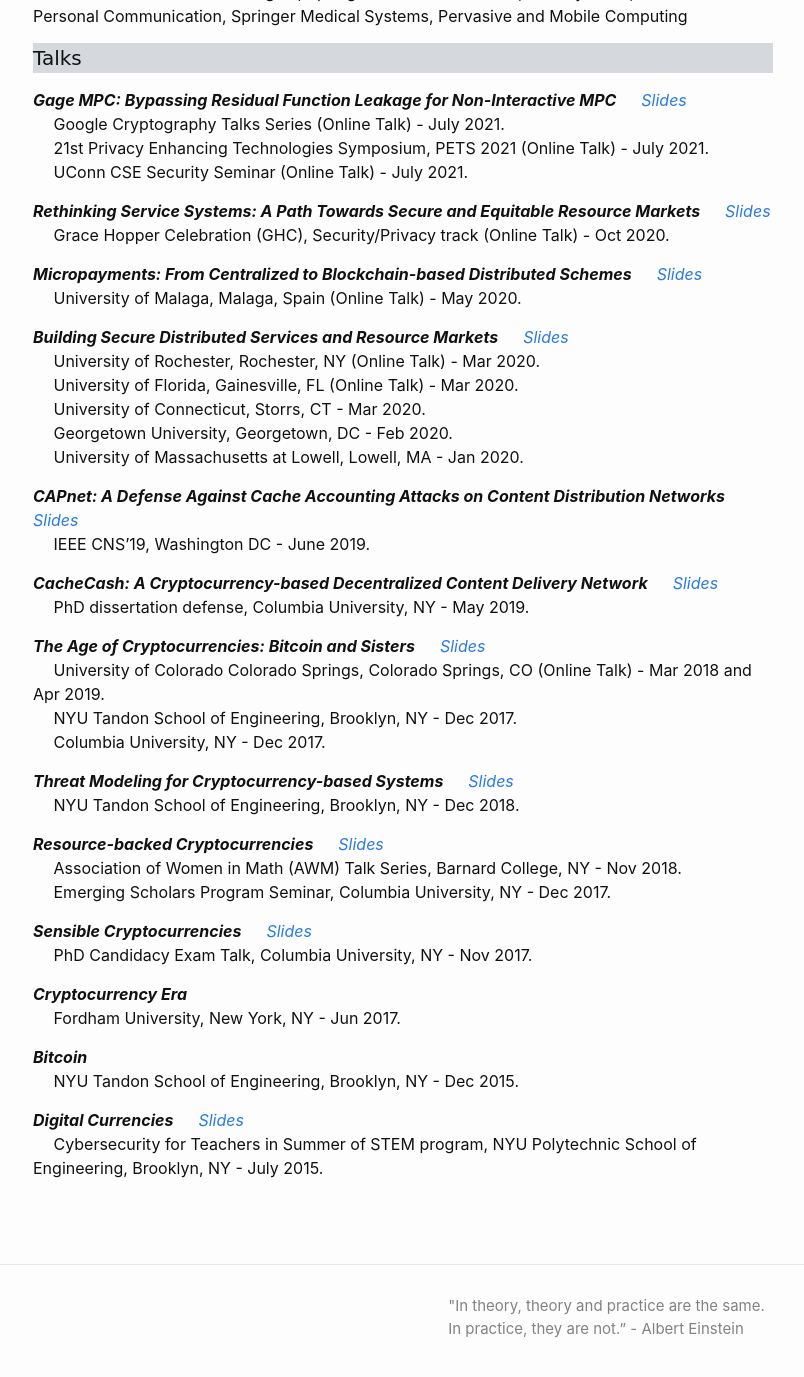
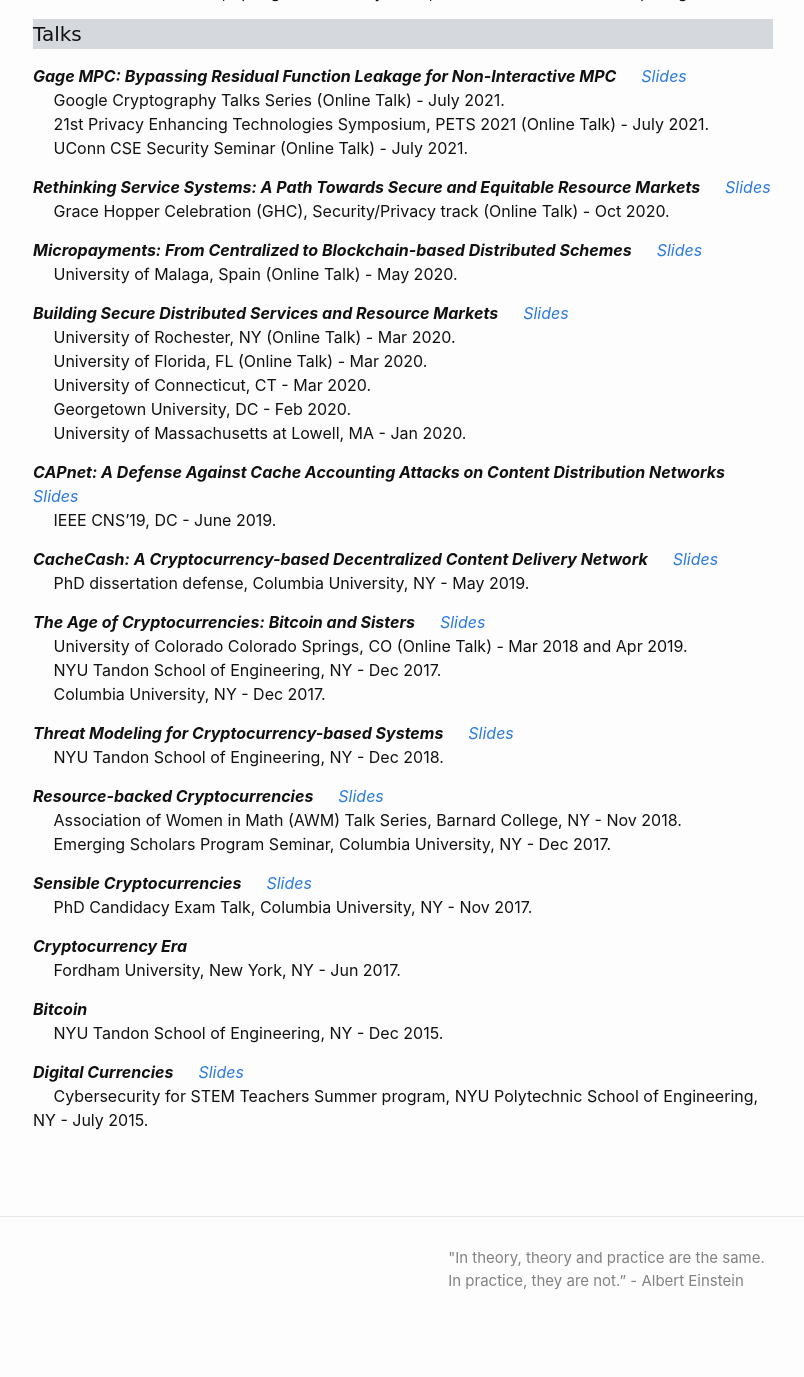
Before and after one commit to GhadaAlmashaqbeh/GhadaAlmashaqbeh.github.io, a Jekyll site: the page built from 03-talks.md, in a window 1280 px wide and 1400 px high, scrolled down 734 px. Shown: the top 1377 px of the window, without its empty margins (237-1041 px from the left). Built offline with Jekyll 4.4.1, drawn with Linux system fonts in a browser that asks for light colours; after the commit the page ends 2086 px from its top, so only the background shows below that; some of the changed text lies outside the part shown.

Commit message:
edit talks

```diff
--- a/03-talks.md
+++ b/03-talks.md
@@ -21,7 +21,7 @@
 2021: [Crypto](https://crypto.iacr.org/2021/) <br/>
 2019/2020: CFAIL['19](https://www.cfail.org/past-events), and ['20](https://www.cfail.org/cfail-2020) <br/>
 2017: [CSAW](https://engineering.nyu.edu/events/2017/11/09/cyber-security-awareness-week-csaw-2017) <br/>
-2016: [CSAW](https://engineering.nyu.edu/events/2016/11/10/csaw-16),[IEEE HPSC](https://csis.pace.edu/BigDataSecurity/BigDataSecurity2016/hpsccommittee.htm)  <br/>
+2016: [CSAW](https://engineering.nyu.edu/events/2016/11/10/csaw-16), [IEEE HPSC](https://csis.pace.edu/BigDataSecurity/BigDataSecurity2016/hpsccommittee.htm)  <br/>
 
 
 <h4 style="font-family: 'Comic Sans MS'; background-color:rgb(213, 216, 220);">Reviewer/sub-reviewer</h4>
@@ -42,28 +42,28 @@
 &emsp; Grace Hopper Celebration (GHC), Security/Privacy track (Online Talk) - Oct 2020.
 
 ***Micropayments: From Centralized to Blockchain-based Distributed Schemes*** &emsp; [_Slides_](../slides/micropayments-talk.pdf)<br/>
-&emsp; University of Malaga, Malaga, Spain (Online Talk) - May 2020.
+&emsp; University of Malaga, Spain (Online Talk) - May 2020.
 
 ***Building Secure Distributed Services and Resource Markets*** &emsp; [_Slides_](../slides/job-talk.pdf)<br/>
-&emsp; University of Rochester, Rochester, NY (Online Talk) - Mar 2020.<br/>
-&emsp; University of Florida, Gainesville, FL (Online Talk) - Mar 2020.<br/>
-&emsp; University of Connecticut, Storrs, CT - Mar 2020.<br/>
-&emsp; Georgetown University, Georgetown, DC - Feb 2020.<br/>
-&emsp; University of Massachusetts at Lowell, Lowell, MA - Jan 2020.<br/>
+&emsp; University of Rochester, NY (Online Talk) - Mar 2020.<br/>
+&emsp; University of Florida, FL (Online Talk) - Mar 2020.<br/>
+&emsp; University of Connecticut, CT - Mar 2020.<br/>
+&emsp; Georgetown University, DC - Feb 2020.<br/>
+&emsp; University of Massachusetts at Lowell, MA - Jan 2020.<br/>
 
 ***CAPnet: A Defense Against Cache Accounting Attacks on Content Distribution Networks*** &emsp; [_Slides_](../slides/capnet-cns-2019.pdf)<br/>
-&emsp; IEEE CNS’19, Washington DC - June 2019.
+&emsp; IEEE CNS’19, DC - June 2019.
 
 ***CacheCash: A Cryptocurrency-based Decentralized Content Delivery Network*** &emsp; [_Slides_](../slides/cachecash-thesis-defense.pdf)<br/>
 &emsp; PhD dissertation defense, Columbia University, NY - May 2019.
 
 ***The Age of Cryptocurrencies: Bitcoin and Sisters*** &emsp; [_Slides_](../slides/age-of-cryptocurrencies.pdf)<br/>
-&emsp; University of Colorado Colorado Springs, Colorado Springs, CO (Online Talk) - Mar 2018 and Apr 2019.<br/>
-&emsp; NYU Tandon School of Engineering, Brooklyn, NY - Dec 2017.<br/>
+&emsp; University of Colorado Colorado Springs, CO (Online Talk) - Mar 2018 and Apr 2019.<br/>
+&emsp; NYU Tandon School of Engineering, NY - Dec 2017.<br/>
 &emsp; Columbia University, NY - Dec 2017.
 
 ***Threat Modeling for Cryptocurrency-based Systems*** &emsp; [_Slides_](../slides/threat-modeling-for-cryptocurrency-based-systems.pdf)<br/>
-&emsp; NYU Tandon School of Engineering, Brooklyn, NY - Dec 2018.
+&emsp; NYU Tandon School of Engineering, NY - Dec 2018.
 
 ***Resource-backed Cryptocurrencies*** &emsp; [_Slides_](../slides/resource-backed-cryptocurrencies-talk.pdf)<br/>
 &emsp; Association of Women in Math (AWM) Talk Series, Barnard College, NY - Nov 2018.<br/>
@@ -76,7 +76,7 @@
 &emsp; Fordham University, New York, NY - Jun 2017.
 
 ***Bitcoin***<br/>
-&emsp; NYU Tandon School of Engineering, Brooklyn, NY - Dec 2015.
+&emsp; NYU Tandon School of Engineering, NY - Dec 2015.
 
 ***Digital Currencies*** &emsp; [_Slides_](../slides/Digital-currencies-talk.pdf)<br/>
-&emsp; Cybersecurity for Teachers in Summer of STEM program, NYU Polytechnic School of Engineering, Brooklyn, NY - July 2015.<br/><br/>
+&emsp; Cybersecurity for STEM Teachers Summer program, NYU Polytechnic School of Engineering, NY - July 2015.<br/><br/>
```
Also changed, not shown: other parts of 03-talks.md (+1 -1 lines).
